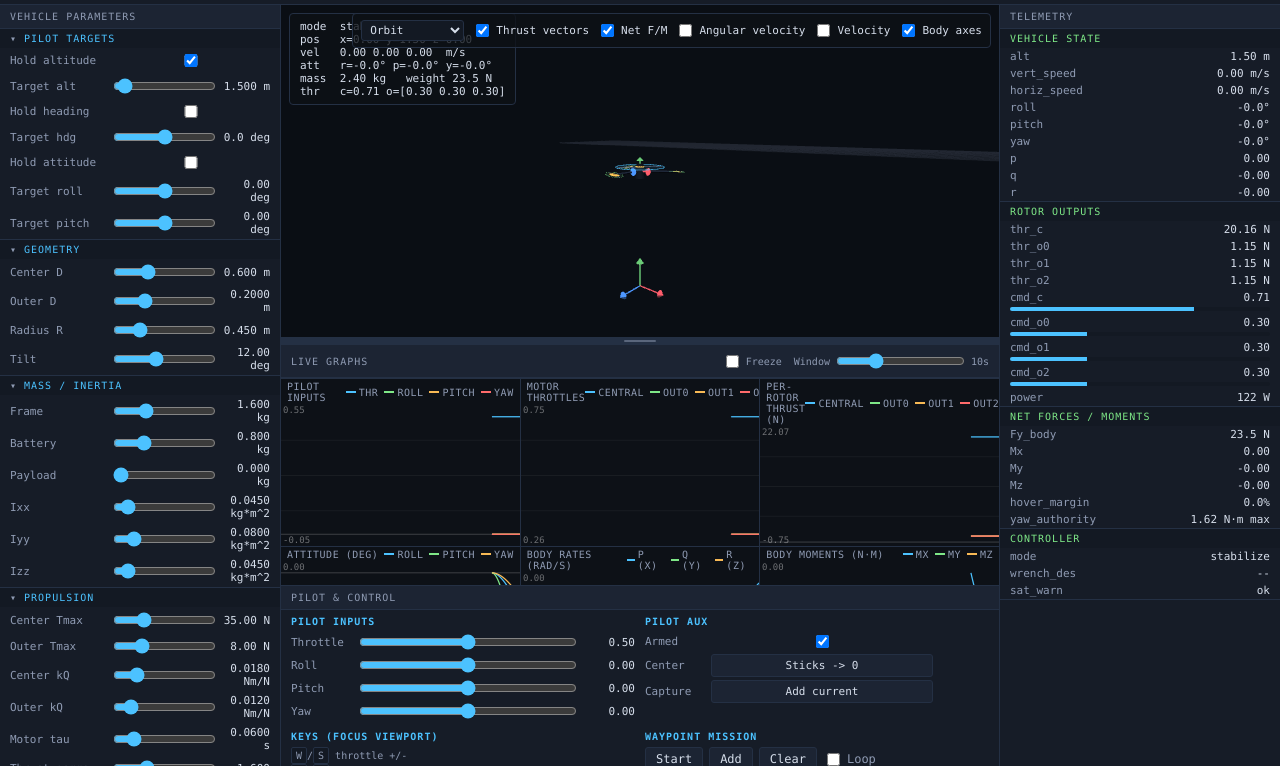
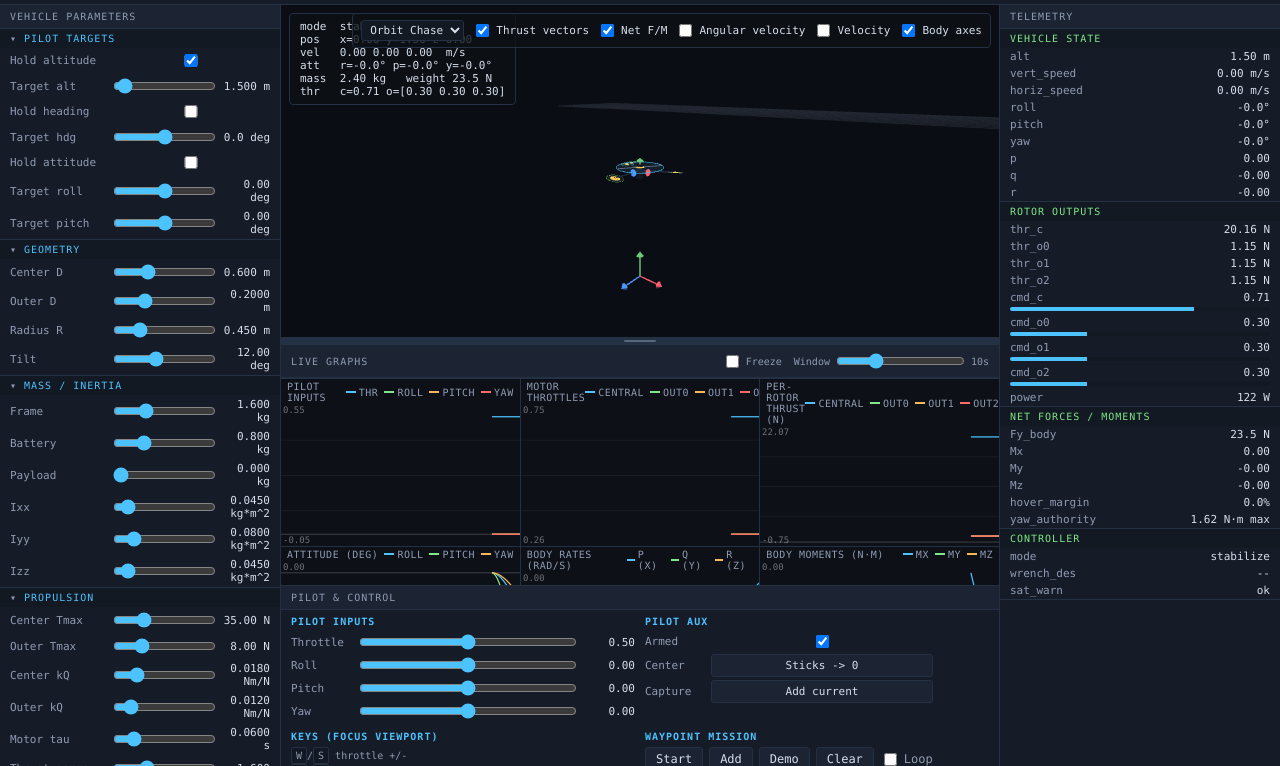
Before and after one commit to shockproductions/smartor-sim, a website: page index.html in a window 1280 px wide. Shown: the part 34-800 px from the top of the page. Drawn offline with nearby package versions, Linux system fonts and the light colour scheme; animation ran at ten frames a second.

Commit message:
Pre-load a demo waypoint mission and default to Orbit Chase camera
- defaultMission() is loaded into the pilot on startup; a Demo button restores it
- smoke test flies the demo mission end to end

```diff
--- a/index.html
+++ b/index.html
@@ -44,7 +44,7 @@
     <div class="cam-controls">
       <select id="cam-mode">
         <option value="orbit">Orbit</option>
-        <option value="orbit-chase">Orbit Chase</option>
+        <option value="orbit-chase" selected>Orbit Chase</option>
         <option value="chase">Chase</option>
         <option value="top">Top</option>
         <option value="side">Side</option>
--- a/js/controller.js
+++ b/js/controller.js
@@ -12,6 +12,18 @@
 import { clamp, qToEuler, qRotate, v3, wrapPi } from "./mathx.js";
 import { simpleMixer, solveAllocator } from "./allocator.js";
 import { rotorPositions, rotorDirections, totalMass } from "./vehicle.js";
+
+// Demo mission loaded on startup: climb, fly a 5 m box with a height change,
+// then return and settle over the start point. World frame is +Y up.
+export function defaultMission() {
+  return [
+    { x: 0, y: 3,   z: 0, speed: 1.0, wait: 1 },
+    { x: 5, y: 3,   z: 0, speed: 1.5, wait: 0 },
+    { x: 5, y: 4,   z: 5, speed: 1.5, wait: 1 },
+    { x: 0, y: 4,   z: 5, speed: 1.5, wait: 0 },
+    { x: 0, y: 1.5, z: 0, speed: 1.0, wait: 1 },
+  ];
+}
 
 // Pilot-facing conventions used across the sim:
 //   roll  + = bank right
@@ -44,7 +56,7 @@ export function newPilot() {
       maxTiltDeg: 18,
       maxAccel: 1.8,
       velGain: 1.8,
-      waypoints: [],
+      waypoints: defaultMission(),
     },
   };
 }
--- a/js/ui.js
+++ b/js/ui.js
@@ -2,6 +2,8 @@
 // and pilot/control panel (bottom bar). All controls write directly into the
 // live config and pilot objects so changes take effect on the next physics
 // substep.
+
+import { defaultMission } from "./controller.js";
 
 const PARAM_SPEC = [
   {
@@ -408,6 +410,9 @@ export class ControlUI {
     this.missionToggleBtn.addEventListener("click", () => this.toggleMission());
     const addBtn = document.createElement("button"); addBtn.textContent = "Add";
     addBtn.addEventListener("click", () => this.addWaypoint());
+    const demoBtn = document.createElement("button"); demoBtn.textContent = "Demo";
+    demoBtn.title = "Replace the list with the built-in demo mission";
+    demoBtn.addEventListener("click", () => this.loadDemoMission());
     const clearBtn = document.createElement("button"); clearBtn.textContent = "Clear";
     clearBtn.addEventListener("click", () => this.clearWaypoints());
     const loopLabel = document.createElement("label"); loopLabel.className = "mission-loop";
@@ -417,6 +422,7 @@ export class ControlUI {
     loopLabel.appendChild(document.createTextNode("Loop"));
     missionBar.appendChild(this.missionToggleBtn);
     missionBar.appendChild(addBtn);
+    missionBar.appendChild(demoBtn);
     missionBar.appendChild(clearBtn);
     missionBar.appendChild(loopLabel);
     colD.appendChild(missionBar);
@@ -466,6 +472,12 @@ export class ControlUI {
       speed: this.pilot.mission.defaultSpeed,
       wait: this.pilot.mission.defaultWait,
     });
+    this.renderMission();
+  }
+
+  loadDemoMission() {
+    this.clearWaypoints();
+    this.pilot.mission.waypoints = defaultMission();
     this.renderMission();
   }
 
--- a/js/visualization.js
+++ b/js/visualization.js
@@ -90,7 +90,7 @@ export class Viz {
       thrust: true, net: true, omega: false, velocity: false, axes: true,
     };
 
-    this.cameraMode = "orbit";
+    this.cameraMode = "orbit-chase";
     this.lastCfg = null;
 
     this.onResize = this.onResize.bind(this);
```
Also changed, not shown: test/sim-smoke.mjs (+42 -1 lines), README.md.
